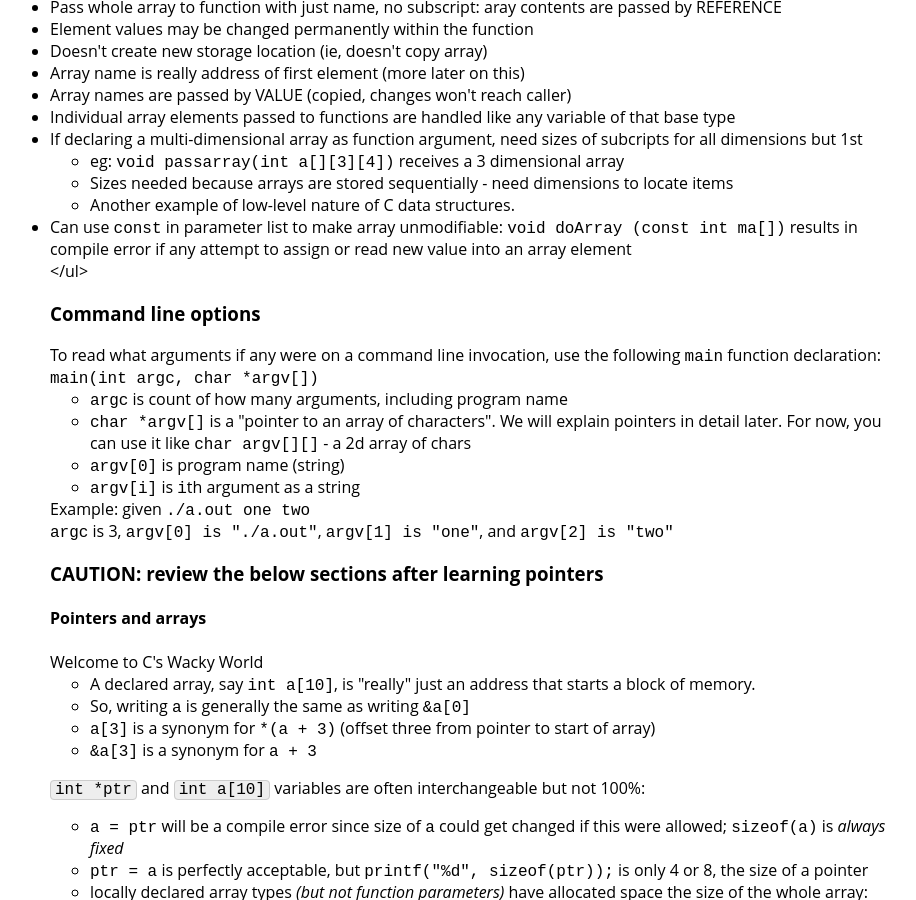
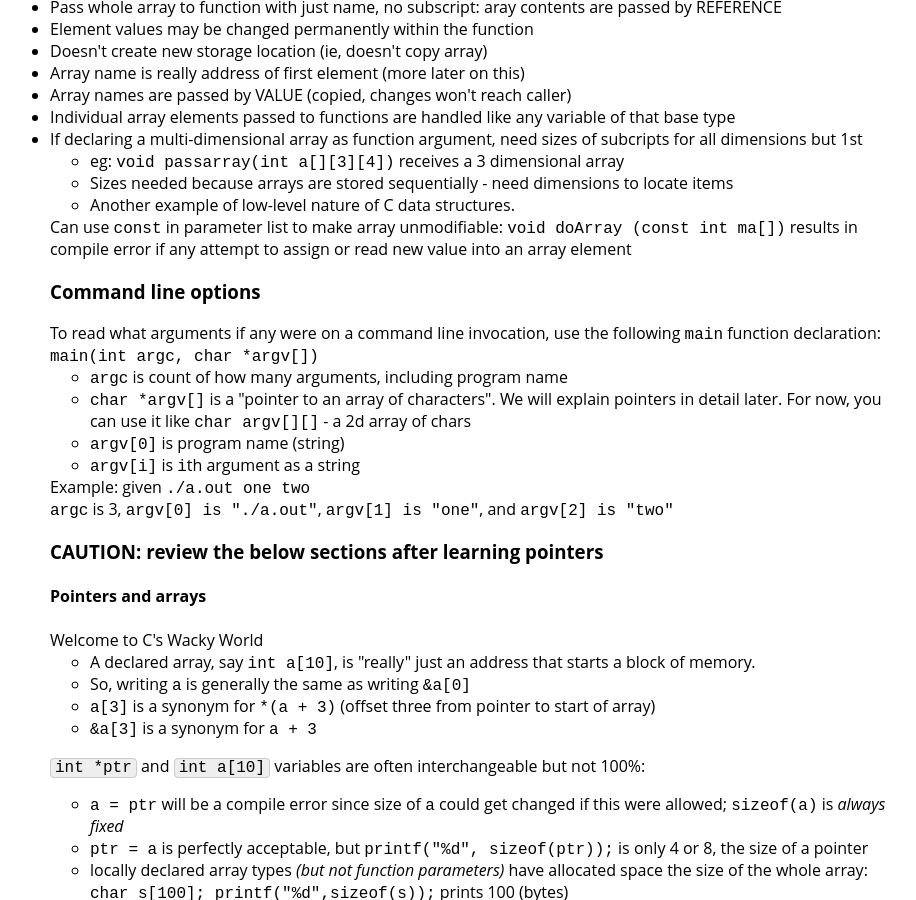
Before and after one commit to jhu-ip/cs220-f25, a Jekyll site: the page built from notes/notes-Carrays.md, in a window 1280 px wide and 900 px high, scrolled down 1035 px. Shown: the whole window, without its empty margins (182-1098 px from the left). Built offline with Jekyll 4.4.1, drawn with Linux system fonts in a browser that asks for light colours.

Commit message:
more NOTES updates arrays & strings

```diff
--- a/notes/notes-Carrays.md
+++ b/notes/notes-Carrays.md
@@ -62,8 +62,7 @@
      </li> <li>Another example of low-level nature of C data structures.
 </li></ul>
 
-<li>Can use <code>const</code> in parameter list to make array unmodifiable: <code>void doArray (const int ma[])</code> results in compile error if any attempt to assign or read new value into an array element
-</li></ul>
+Can use <code>const</code> in parameter list to make array unmodifiable: <code>void doArray (const int ma[])</code> results in compile error if any attempt to assign or read new value into an array element
 
 
 <h3>Command line options</h3>
```
Also changed, not shown: notes/notes-Cstrings.md (+1 -1 lines).
